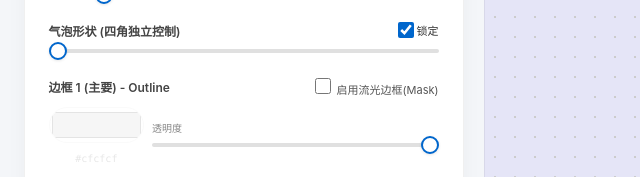
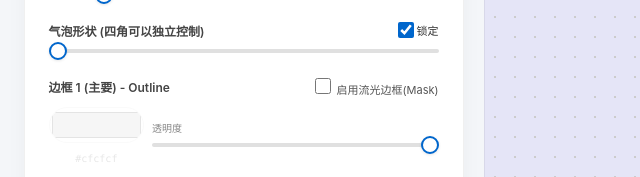
Before and after one commit to Rainyxx-rrr/rainybubble.io, a plain HTML site: page index.html in a window 1280 px wide. Both pictures are taken after a click on the button "质感". Shown: the part 326-503 px from the top of the page, 2-642 px from the left. Drawn offline with Linux system fonts and the light colour scheme.

Commit message:
Update index.html

```diff
--- a/index.html
+++ b/index.html
@@ -432,7 +432,7 @@
 
             <div class="control-group">
                 <div class="label-row">
-                    <span class="label-text">气泡形状 (四角独立控制)</span>
+                    <span class="label-text">气泡形状 (四角可以独立控制)</span>
                     <label style="font-size:11px; display:flex; align-items:center;">
                         <input type="checkbox" id="lockCorners" class="save-state" checked onchange="updateLock()"> 锁定
                     </label>
```
